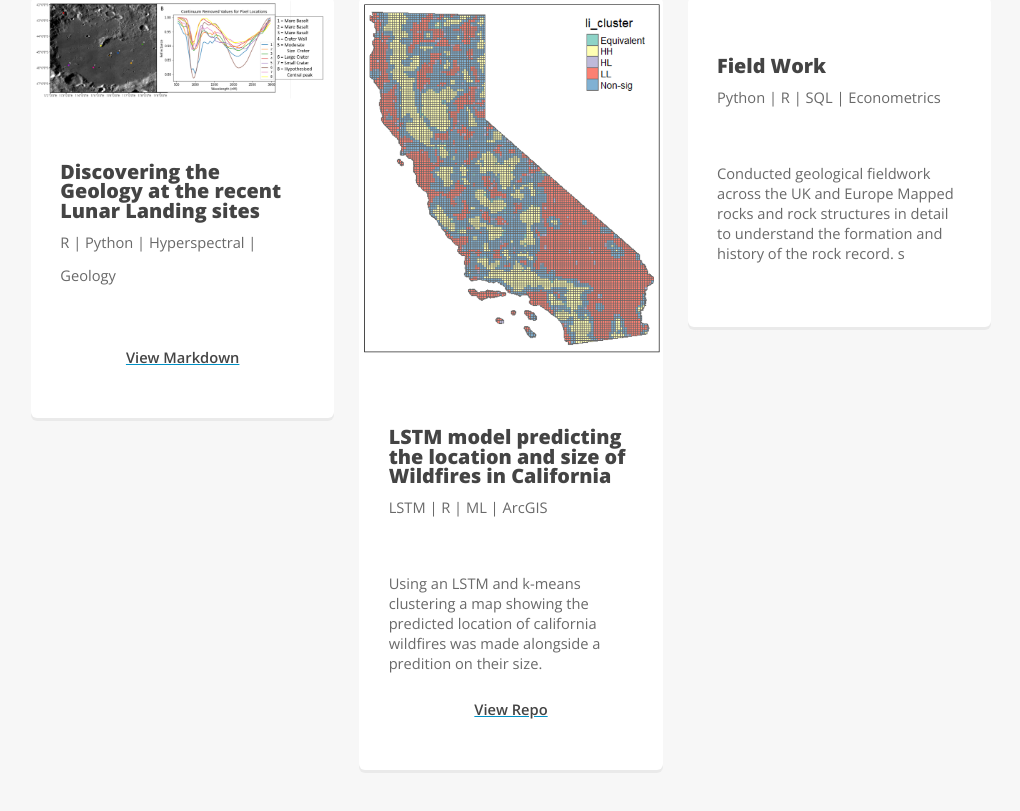
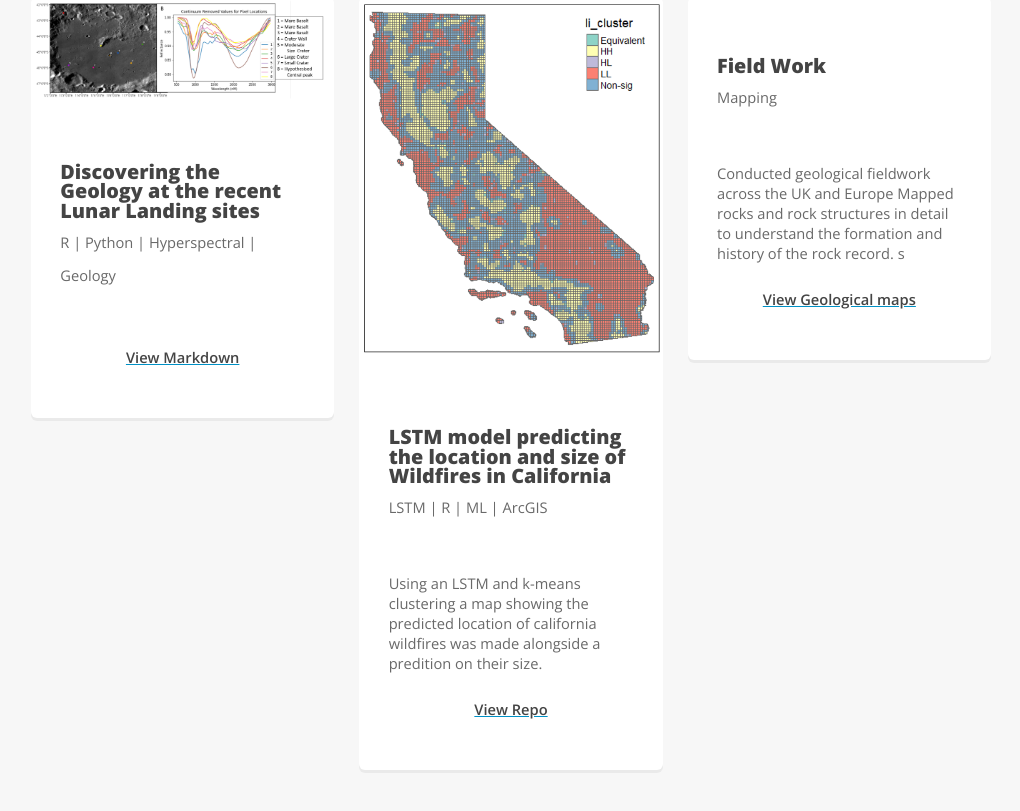
Before and after one commit to Jourdain-Mcilquham/jourdain-mcilquham.github.io, a plain HTML site: page index.html in a window 1280 px wide. Shown: the part 1708-2519 px from the top of the page, without its empty margins (129-1149 px from the left). Drawn offline with nearby package versions, Linux system fonts and the light colour scheme.

Commit message:
Update index.html

```diff
--- a/index.html
+++ b/index.html
@@ -205,14 +205,14 @@
 							<div class="inner">
 								<header>
 									<h2>Field Work</h2>
-									<p>Python | R | SQL | Econometrics </p>
+									<p> Mapping </p>
 								</header>
 								<p style="line-height: 20px; padding-top: 20px;">Conducted geological fieldwork across the UK and Europe
 									Mapped rocks and rock structures in detail to understand the formation and history of the rock record.
 									s</i>
 								</p>
 								<p style="padding-top: 20px; line-height: 20px;"><a href="" target="_blank">
-										</a></p><center><a href="" target="_blank"><strong></strong></a></center><a href="" target="_blank">
+										</a></p><center><a href="" target="_blank"><strong>View Geological maps</strong></a></center><a href="" target="_blank">
 									</a>
 								<p></p>
 							</div>
```
